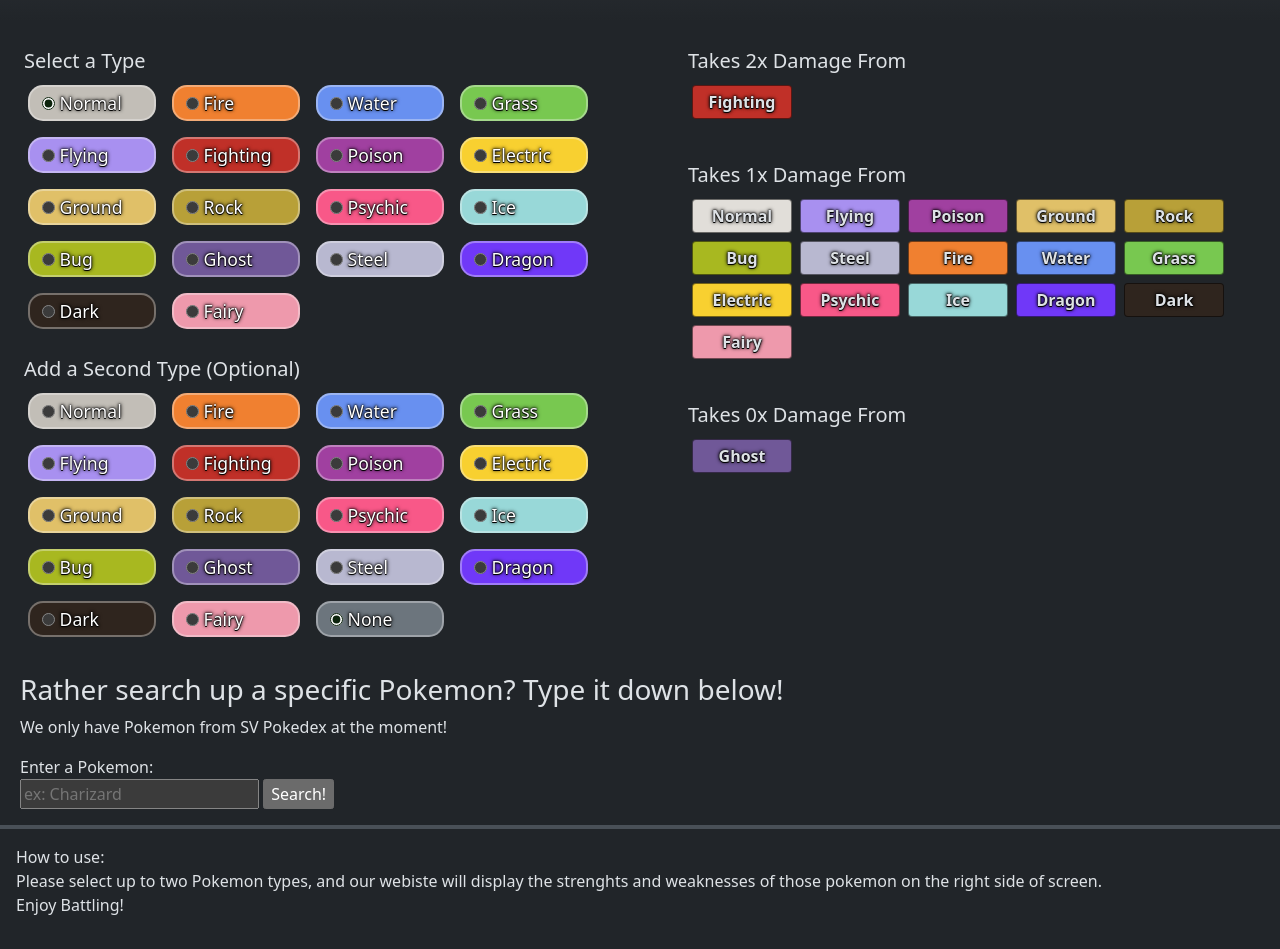
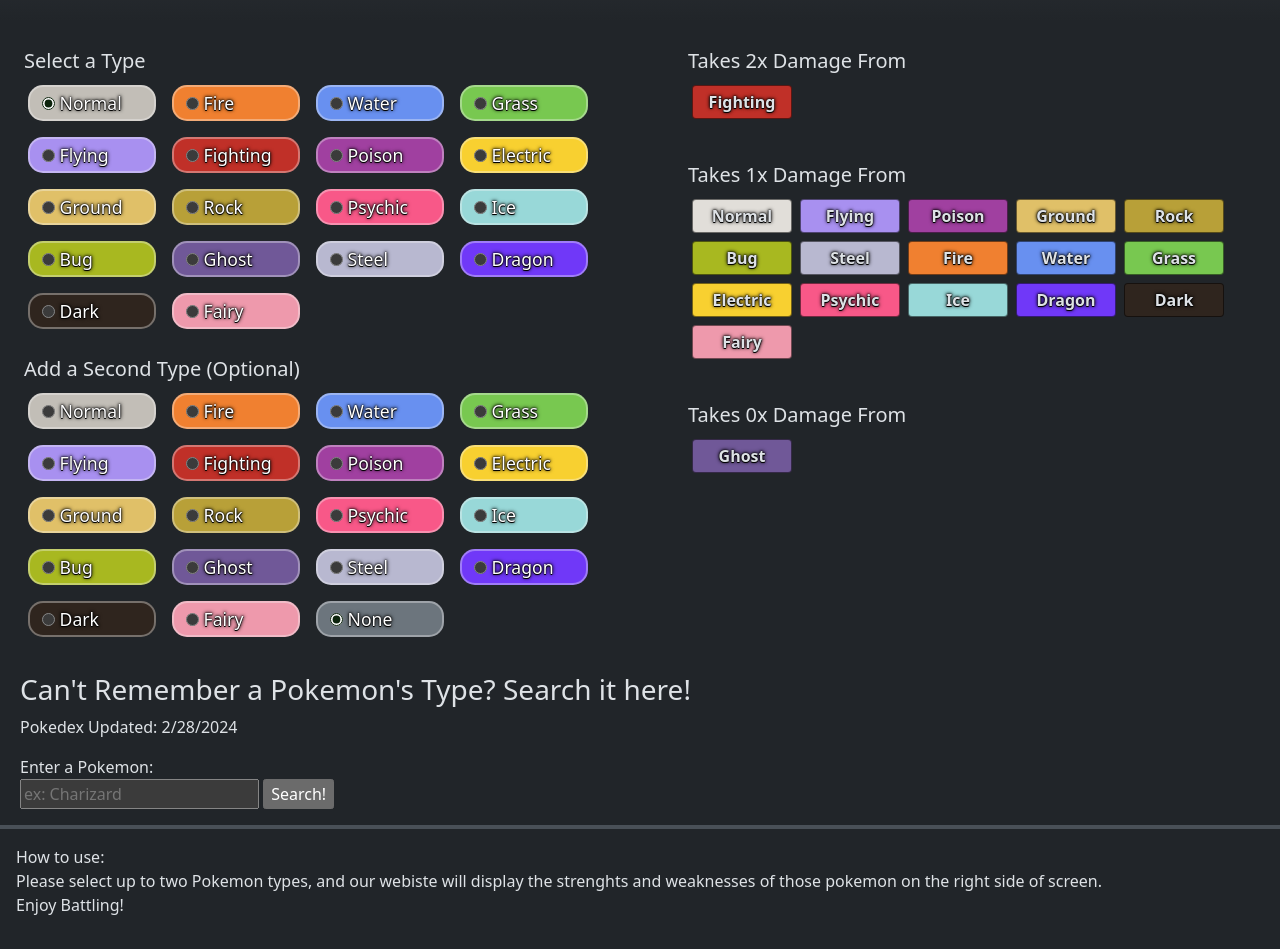
Before and after one commit to zacisyourmaster/PokemonCalc, a plain HTML site: page index.html in a window 1280 px wide. Shown: the part 99-1048 px from the top of the page. Drawn offline with nearby package versions, Linux system fonts and the light colour scheme.

Commit message:
modified:   index.html

```diff
--- a/index.html
+++ b/index.html
@@ -210,9 +210,9 @@
   </div>
   <div class="poke-search container-fluid m-2 ">
     <h3 class="poke-search-head">
-      Rather search up a specific Pokemon? Type it down below!
+      Can't Remember a Pokemon's Type? Search it here!
     </h3>
-    <p>We only have Pokemon from SV Pokedex at the moment!</p>
+    <p>Pokedex Updated: 2/28/2024 </p>
     <form class="poke-search">
       <label for="pname">Enter a Pokemon:</label>
       <br />
```
